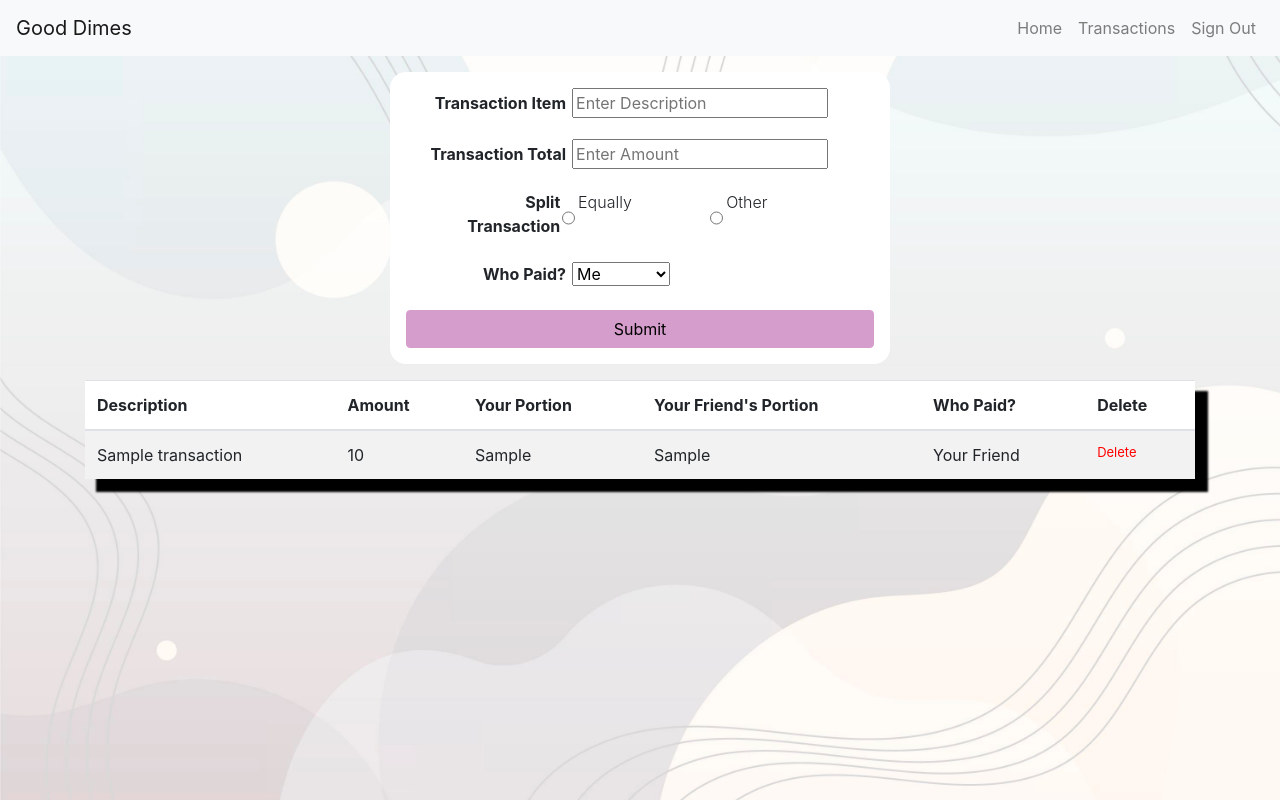
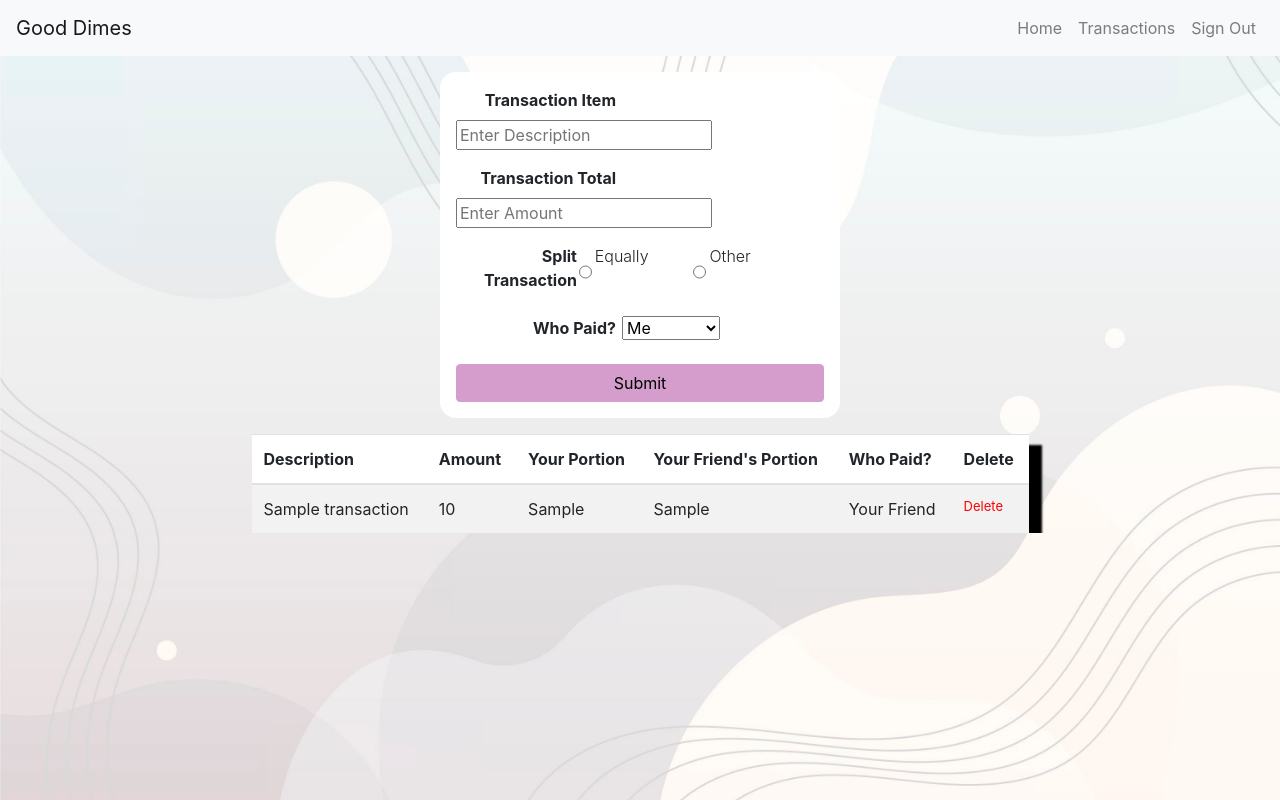
Before and after one commit to dimiprousalis/GoodDimes, a Node project: template views/transactions.ejs in a window 1280 px wide. Run offline with Node 20 templates, Linux system fonts and the light colour scheme; the template is opened without the code that fills it: most values are stand-ins (such as "Sample title", 1, 10 or a date in 2020); some libraries are stand-ins or nearby versions.

Commit message:
make prettier

```diff
--- a/public/css/style.css
+++ b/public/css/style.css
@@ -15,7 +15,6 @@
 body {
     background-image: url("images/abstract2.jpg");
     background-position: center;
-    background-repeat: no-repeat;
     background-size: cover;
 }
 
@@ -56,14 +55,19 @@
     border-radius: 1rem;
     display: flex;
     flex-direction: column;
-    width: 500px;
+    width: 400px;
     /* height: 400px; */
 }
 
-.tableBox {
+#tableBox {
     background: white;
     box-shadow: 12px 12px 2px 1px black;
+    width: 70%;
+    max-width: 70%;
+    margin: auto;
+
 }
+
 
 img {
    width: 100%;
@@ -89,6 +93,7 @@
     justify-content: center;
     align-items: center;
     height: 80%;
+    margin-top: 10%;
 
   }
 
@@ -102,3 +107,13 @@
     padding: .5em;
 
   }
+
+
+  @media (max-width: 500px) {
+    .formBox {
+        width: 100%;
+    }
+    .formInput {
+        width: 150px;
+    }
+  }
--- a/views/index.ejs
+++ b/views/index.ejs
@@ -1,5 +1,7 @@
 <%- include('partials/header') -%>
 
+
+<div class="container-fluid">
 <h1 class="welcomeTxt">Welcome to Good Dimes</h1>
     <main id="home">
         <div>
@@ -12,5 +14,6 @@
         </div>
     </main>
 
+</div>
 
     <%- include('partials/footer') -%>
--- a/views/transactions.ejs
+++ b/views/transactions.ejs
@@ -1,6 +1,8 @@
 <%- include('partials/header') -%>
 
-  <nav class="navbar navbar-expand-lg navbar-light bg-light">
+
+
+  <nav class="navbar navbar-expand-lg navbar-light bg-light sticky-top">
     <a class="navbar-brand" href="#">Good Dimes</a>
     <button class="navbar-toggler" type="button" data-toggle="collapse" data-target="#navbarNav"
       aria-controls="navbarNav" aria-expanded="false" aria-label="Toggle navigation">
@@ -22,17 +24,17 @@
   </nav>
 
 
+
   <div class="container">
-
 
     <form class="formBox" action="/transactions/createTransaction" method='POST'>
       <div class="form-group">
         <label for="transactionItem">Transaction Item</label>
-        <input type="text" placeholder="Enter Description" name='transactionItem'>
+        <input class="formInput" type="text" placeholder="Enter Description" name='transactionItem'>
       </div>
       <div class="form-group">
         <label for="amountItem">Transaction Total</label>
-        <input type="number" step="any" placeholder="Enter Amount" name='amountItem'>
+        <input class="formInput" type="number" step="any" placeholder="Enter Amount" name='amountItem'>
       </div>
       <!-- radio buttons to select whether pmt split equally -->
       <div class="form-group custom-control custom-radio custom-control-inline">
@@ -64,9 +66,8 @@
 
 
 
-
-
-    <table class="table table-striped tableBox">
+    <div class="table-responsive">
+      <table class="table table-striped" id="tableBox">
         <thead>
           <tr>
             <th>Description</th>
@@ -101,8 +102,7 @@
             <% }) %>
         </tbody>
       </table>
-
-
+    </div>
   </div>
 
   </div>
```
Lines whose indentation alone changed are shown as unchanged.
